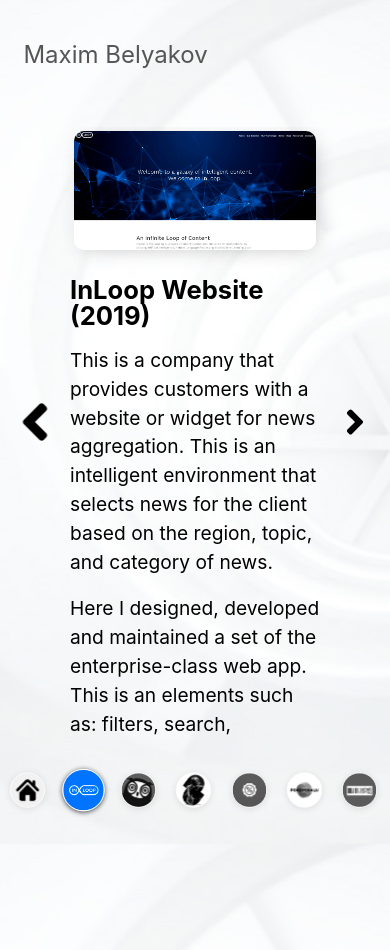
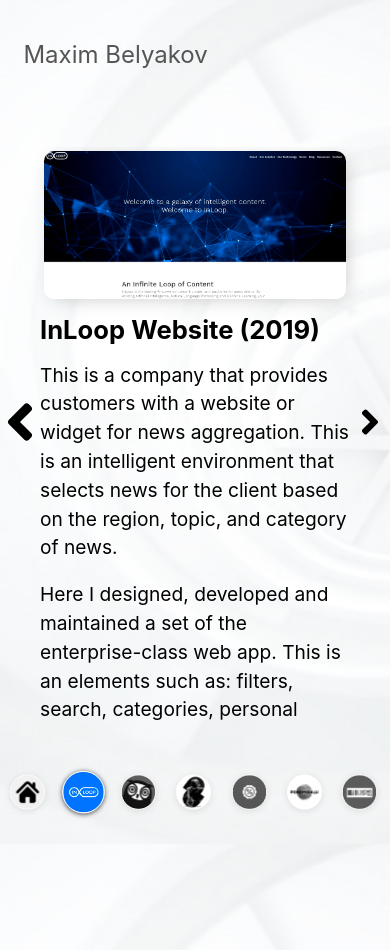
Before and after one commit to maxim-belyakov/belyakov.site, a React (Create React App) app: page /portfolio in a window 390 px wide. Shown: the top 950 px of the page. Built offline with nearby package versions, Linux system fonts and the light colour scheme.

Commit message:
style adaptive fixes

```diff
--- a/src/scss/app.scss
+++ b/src/scss/app.scss
@@ -186,7 +186,18 @@
   margin-right: 0.6rem;
 }
 
+@media screen and (max-width: 900px) {
+  body {
+    overflow: auto;
+  }
+
+  .socials {
+    padding: 5vw 0;
+  }
+}
+
 @media screen and (max-width: 756px) {
+
   h1,h2,h3 {
     margin-top: 4.2vw;
   }
@@ -228,10 +239,6 @@
     width: calc(100% - 20vw);
   }
 
-  .socials {
-    padding-top: 5vw;
-  }
-
   .socials a {
     width: 8.9vw!important;
     height: 8.9vw!important;
--- a/src/scss/portfolio.scss
+++ b/src/scss/portfolio.scss
@@ -6,8 +6,8 @@
 $headerH: 15%;
 $mainH: 85%;
 
-$sliderH: 70%;
-$buttonsH: 30%;
+$sliderH: 80%;
+$buttonsH: 20%;
 
 $animate: all 0.2s ease-in-out;
 
@@ -314,11 +314,7 @@
 }
 
 @media screen and (max-width: 900px) {
-  .slider{
-    height: 85%;
-  }
-
-  .slide{
+  .slide {
     height: 100%;
     padding-top: 0;
   }
@@ -326,17 +322,37 @@
   .slideContent {
     display: block;
     overflow: auto;
+    padding: 0 40px;
   }
 
   .slideContent_picture {
-    max-height: 300px;
+    max-height: 200px;
     max-width: 100%;
   }
 
+  .Portfolio_back {
+    // height: auto;
+    margin: 40px auto 20px;
+  }
+
+  .Portfolio_backButton {
+    &:before,
+    &:after {
+    content: "";
+      display: none;
+    }
+
+    &:hover:before,
+    &:hover:after{
+      display: none;
+    }
+  }
+
   .carousel__dot {
-    margin: 0 1.1%;
-    width: 12%;
-    height: 12vw;
+    margin: 0 2.1%;
+    width: 10%;
+    height: 10vw;
+    -webkit-tap-highlight-color: #0000;
   }
 
   .slideContent_picturesSlider {
@@ -345,6 +361,7 @@
 
   .slideContent_text {
     margin-right: 0;
+    margin-bottom: 40px;
   }
 
   .slideContent_link {
@@ -360,11 +377,21 @@
   }
 
   .slideContent_name {
-    margin-top: 5vw;
+    margin-top: 10px;
     line-height: 6.5vw;
   }
 
-  .controllButtons {
-    height: 15%;
+  .controllButtons_left, .controllButtons_right {
+    width: 40px;
+  }
+
+}
+
+@media screen and (max-width: 600px) {
+  .carousel__dot {
+    margin: 0 1.1%;
+    width: 12%;
+    height: 12vw;
+    -webkit-tap-highlight-color: #0000;
   }
 }
```
